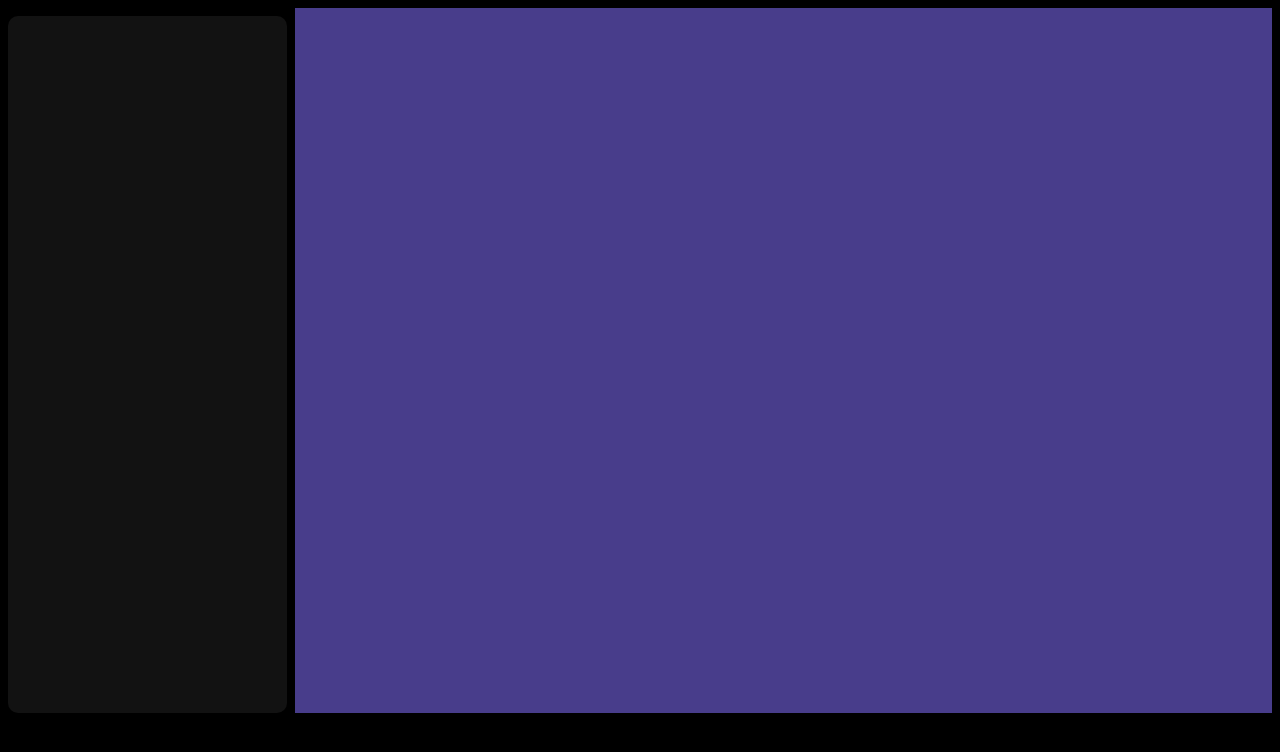
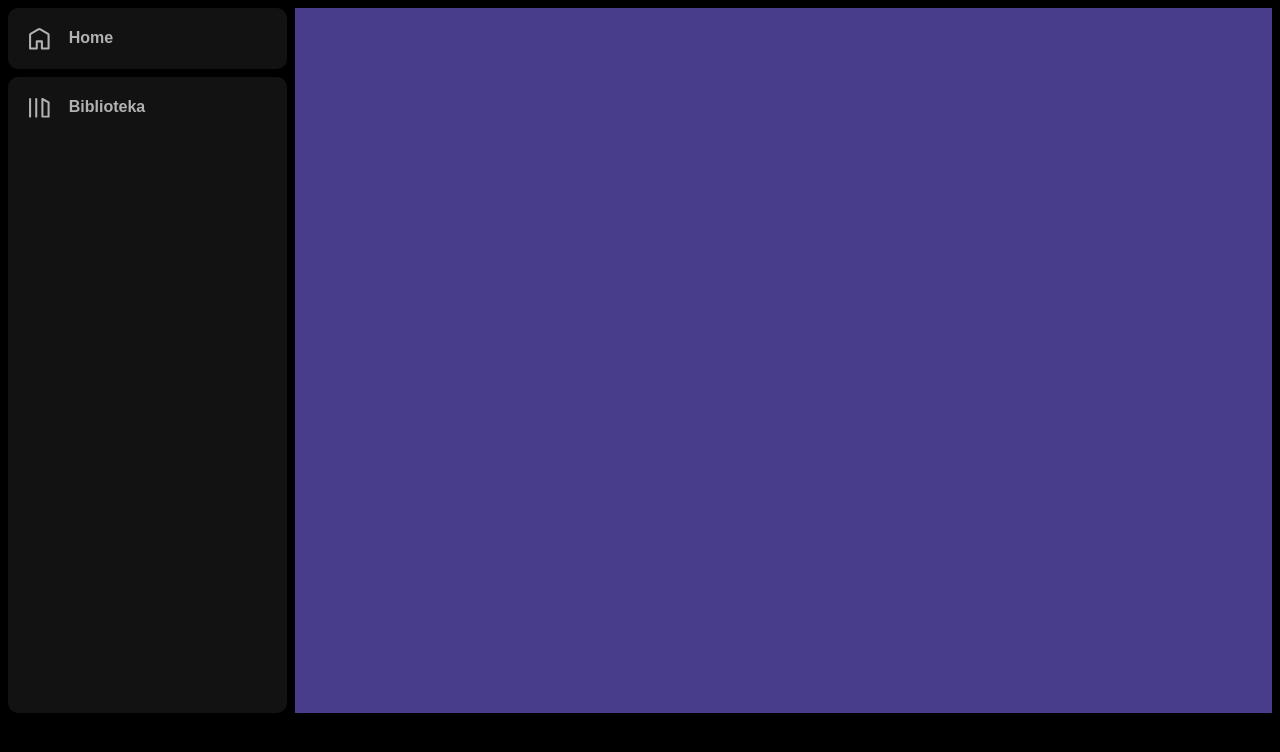
Before and after one commit to KamienKaze/Spothiefy, an Angular app: page / in a window 1280 px wide. Shown: the top 752 px of the page. Built offline with nearby package versions, Linux system fonts and the light colour scheme.

Commit message:
nav-checkboxes

```diff
--- a/src/app/app.component.scss
+++ b/src/app/app.component.scss
@@ -24,9 +24,8 @@
     column-gap: calc($component-gap / 2);
 
     .nav-section {
+      min-width: 3.8rem;
       height: 100%;
-
-
     }
 
     .resizer {
--- a/src/app/app.module.ts
+++ b/src/app/app.module.ts
@@ -13,6 +13,7 @@ import { ArticleSectionComponent } from './components/article-section/article-se
 import { PlayerBarSectionComponent } from './components/player-bar-section/player-bar-section.component';
 import { NavButtonsContainerComponent } from './components/nav-section/nav-buttons-container/nav-buttons-container.component';
 import { LibrarySectionComponent } from './components/nav-section/library-section/library-section.component';
+import { NavCheckboxComponent } from './components/nav-section/reusable/nav-checkbox/nav-checkbox.component';
 
 
 @NgModule({
@@ -26,6 +27,7 @@ import { LibrarySectionComponent } from './components/nav-section/library-sectio
     PlayerBarSectionComponent,
     NavButtonsContainerComponent,
     LibrarySectionComponent,
+    NavCheckboxComponent,
   ],
     imports: [
         BrowserModule,
--- a/src/app/components/nav-section/library-section/library-section.component.html
+++ b/src/app/components/nav-section/library-section/library-section.component.html
@@ -0,0 +1,3 @@
+<app-nav-checkbox class="library-checkbox" name="Biblioteka" iconName="library">
+    <span class="library-checkbox-tooltip"></span>
+</app-nav-checkbox>
--- a/src/app/components/nav-section/library-section/library-section.component.scss
+++ b/src/app/components/nav-section/library-section/library-section.component.scss
@@ -7,4 +7,6 @@
   background: getPrimary(200);
 
   border-radius: 10px;
+
+
 }
--- a/src/app/components/nav-section/nav-buttons-container/nav-buttons-container.component.html
+++ b/src/app/components/nav-section/nav-buttons-container/nav-buttons-container.component.html
@@ -0,0 +1 @@
+<app-nav-checkbox name="Home" iconName="home" />
--- a/src/app/components/nav-section/nav-buttons-container/nav-buttons-container.component.scss
+++ b/src/app/components/nav-section/nav-buttons-container/nav-buttons-container.component.scss
@@ -6,4 +6,7 @@
   background: getPrimary(200);
 
   border-radius: 10px;
+
+  display: flex;
+  flex-direction: column;
 }
--- /dev/null
+++ b/src/app/components/nav-section/reusable/nav-checkbox/nav-checkbox.component.html
@@ -0,0 +1,4 @@
+<div class="nav-checkbox" [ngClass]="getCheckboxClass()" (click)="changeActiveState()">
+    <div class="checkbox-icon" [ngClass]="getIconClass()"></div>
+    <div class="checkbox-name">{{checkboxName}}</div>
+</div>
--- /dev/null
+++ b/src/app/components/nav-section/reusable/nav-checkbox/nav-checkbox.component.scss
@@ -0,0 +1,87 @@
+@import "./../../../../../assets/color-palette.scss";
+
+:host {
+  $icon-path: "./../../../../../assets/icons/";
+  $active-name: "/true.svg";
+  $not-active-name: "/false.svg";
+
+  container-type: inline-size;
+
+  width: 100%;
+
+  .nav-checkbox {
+    width: 100%;
+    height: 3.8rem;
+
+    display: flex;
+    flex-direction: row;
+    align-items: center;
+
+    cursor: pointer;
+
+    div {
+      margin-left: 1.2rem;
+    }
+
+    .checkbox-icon {
+      width: 1.4rem;
+      height: 1.4rem;
+
+      background-color: getPrimary(400);
+      transition: 0.3s;
+    }
+
+    .checkbox-name {
+      color: getPrimary(400);
+      transition: 0.3s;
+
+      font-weight: bold;
+    }
+
+    &:hover {
+      .checkbox-icon {
+        background-color: getPrimary(500);
+        transition: 0.3s;
+      }
+
+      .checkbox-name {
+        color: getPrimary(500);
+        transition: 0.3s;
+      }
+    }
+  }
+
+@container (max-width:10 rem) {
+  .nav-checkbox {
+    .checkbox-name {
+      display: none;
+    }
+  }
+}
+
+  .active {
+    .home {
+      mask: url($icon-path + "home" + $active-name);
+    }
+    .library {
+      mask: url($icon-path + "library" + $active-name);
+    }
+
+    .checkbox-icon {
+      background-color: getPrimary(500);
+    }
+
+    .checkbox-name {
+      color: getPrimary(500);
+    }
+  }
+
+  .not-active {
+    .home {
+      mask: url($icon-path + "home" + $not-active-name);
+    }
+    .library {
+      mask: url($icon-path + "library" + $not-active-name);
+    }
+  }
+}
--- /dev/null
+++ b/src/app/components/nav-section/reusable/nav-checkbox/nav-checkbox.component.ts
@@ -0,0 +1,30 @@
+import {Component, Input} from '@angular/core';
+
+@Component({
+    selector: 'app-nav-checkbox',
+    templateUrl: './nav-checkbox.component.html',
+    styleUrls: ['./nav-checkbox.component.scss']
+})
+export class NavCheckboxComponent {
+
+    @Input('name') public checkboxName: string = "";
+    @Input('iconName') private iconName: string = "";
+    @Input('isActive') private isChecked: boolean = false;
+    @Input('isLocked') private isLocked: boolean = false;
+
+    public changeActiveState(): void {
+        if(!this.isLocked) this.isChecked = !this.isChecked;
+    }
+
+    public getCheckboxClass(): string {
+        return this.isChecked
+            ? `active`
+            : `not-active`;
+    }
+
+    public getIconClass(): string {
+        return this.isChecked
+            ? `${this.iconName}`
+            : `${this.iconName}`;
+    }
+}
```
Also changed, not shown: 1 other file (tests, documents, lock files or other folders).
